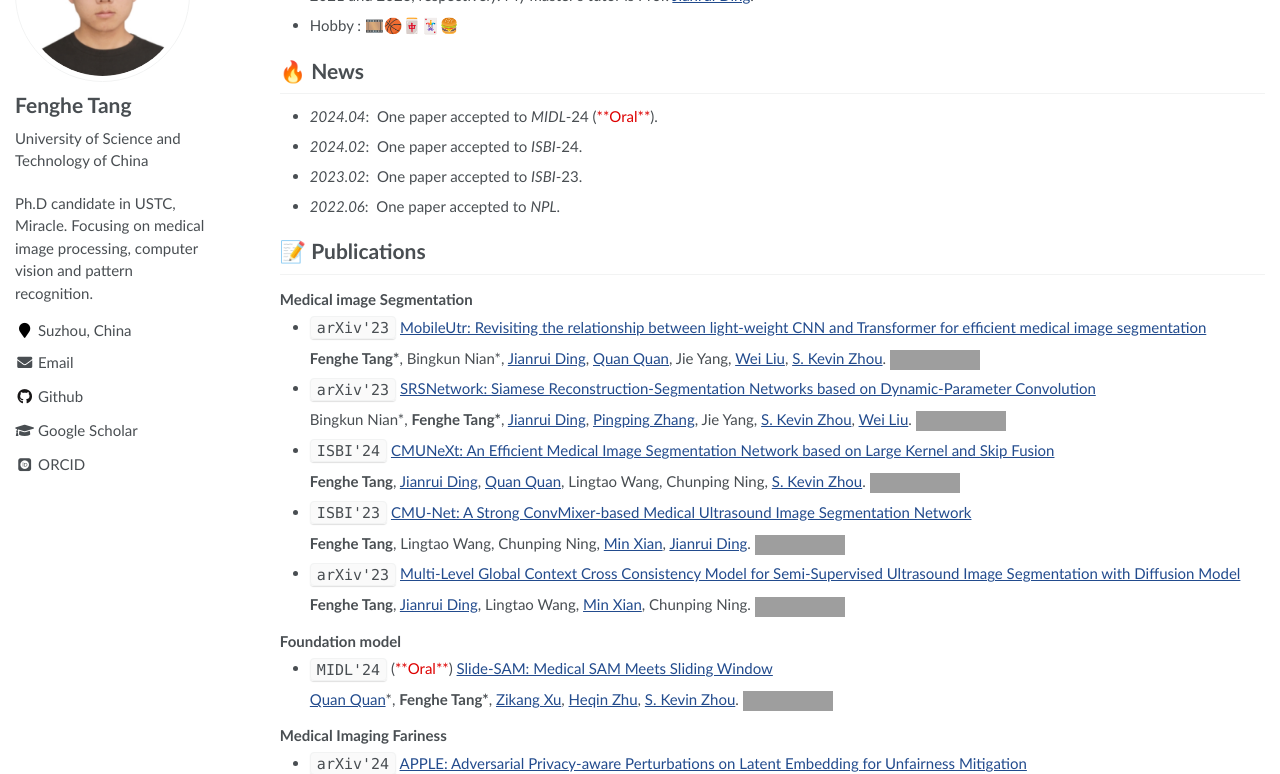
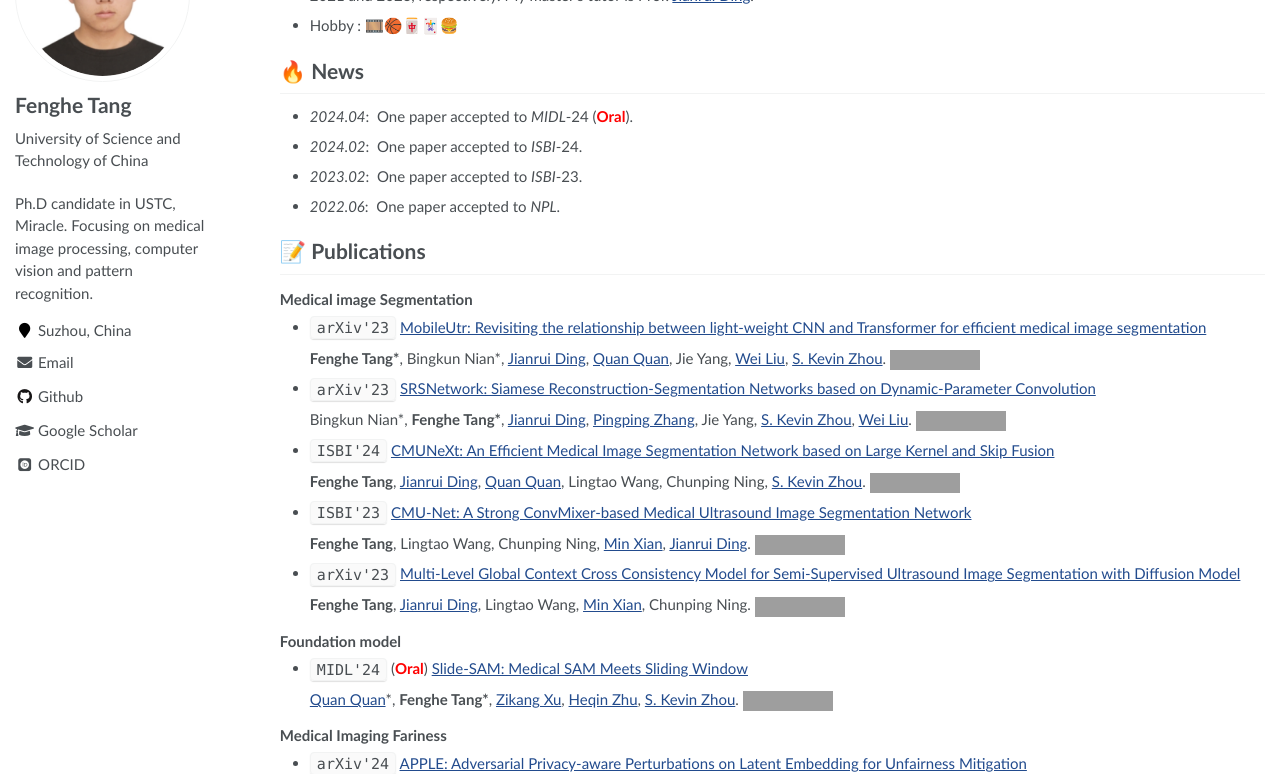
Before and after one commit to FengheTan9/FengheTan9.github.io, a Jekyll site: the page built from _pages/about.md, in a window 1280 px wide and 1400 px high, cut to the strip 184-958 px from the top of the window. Built offline with Jekyll 4.4.1, drawn with Linux system fonts in a browser that asks for light colours; some web fonts are replaced; grey boxes are pictures that could not be loaded.

Commit message:
update readme

```diff
--- a/_pages/about.md
+++ b/_pages/about.md
@@ -24,7 +24,7 @@ redirect_from:
 
 # 🔥 News
 
-- *2024.04*: &nbsp;One paper accepted to *MIDL*-24 (<font color="#dd0000">**Oral**</font>).
+- *2024.04*: &nbsp;One paper accepted to *MIDL*-24 (**<font color="#ff0000">Oral</font>**).
 - *2024.02*: &nbsp;One paper accepted to *ISBI*-24.
 - *2023.02*: &nbsp;One paper accepted to *ISBI*-23.
 - *2022.06*: &nbsp;One paper accepted to *NPL*.
@@ -55,7 +55,7 @@ redirect_from:
 
 ### Foundation model
 
-- ``MIDL'24`` (<font color="#dd0000">**Oral**</font>)  [Slide-SAM: Medical SAM Meets Sliding Window](https://arxiv.org/pdf/2311.10121.pdf)
+- ``MIDL'24`` (**<font color="#ff0000">Oral</font>**)  [Slide-SAM: Medical SAM Meets Sliding Window](https://arxiv.org/pdf/2311.10121.pdf)
 
   [Quan Quan](https://scholar.google.com/citations?user=mlTXS0YAAAAJ&hl=en)*, **Fenghe Tang\***, [Zikang Xu](https://xuzikang.github.io/), [Heqin Zhu](https://heqin-zhu.github.io/), [S. Kevin Zhou](https://www.linkedin.com/in/s-kevin-zhou-231a094b).    ![GitHub Repo stars](https://img.shields.io/github/stars/Curli-quan/Slide-SAM)
 
```
